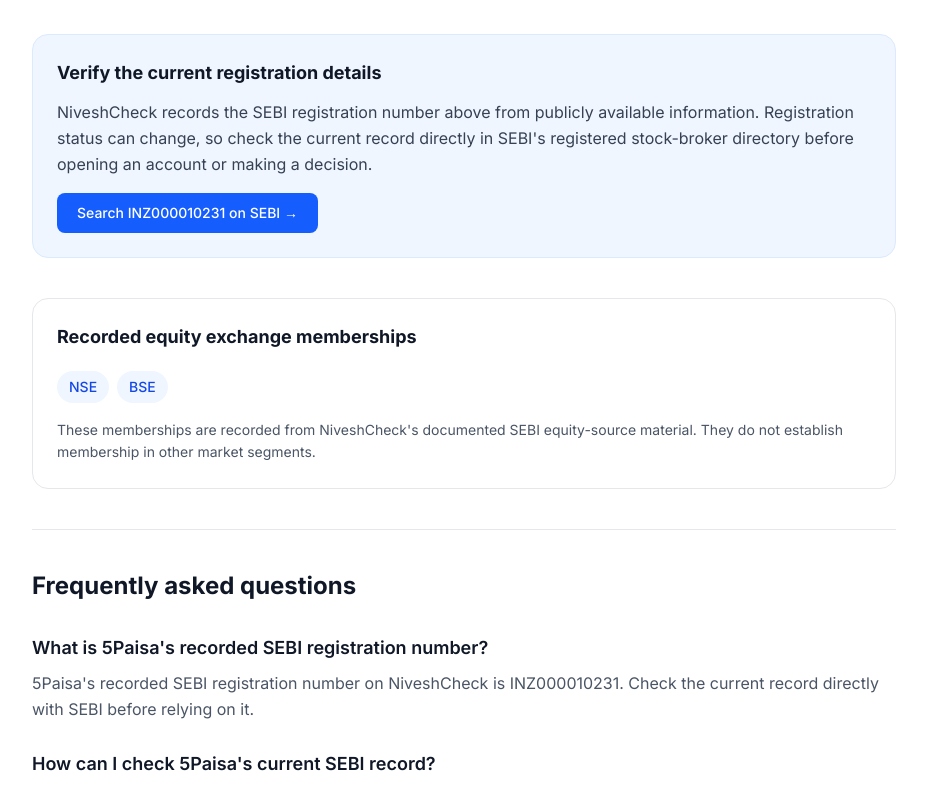
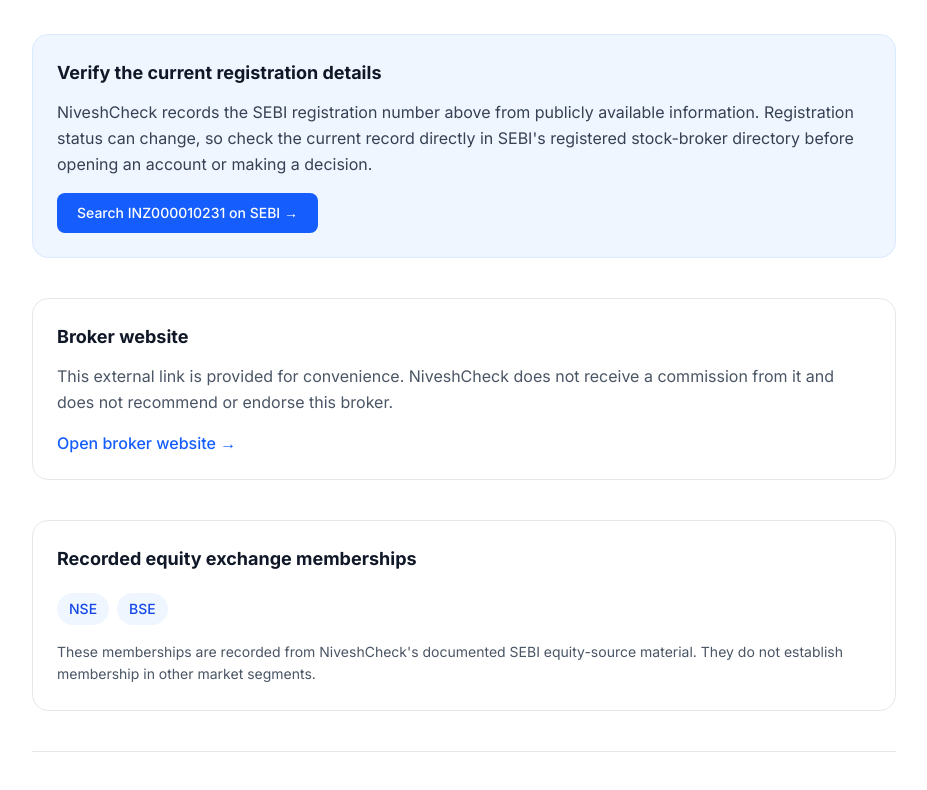
Before and after one commit to divynventures/niveshcheck, a Next.js app: page /brokers/5paisa in a window 1280 px wide. Shown: the part 694-1484 px from the top of the page, without its empty margins (176-1103 px from the left). Built offline with nearby package versions, Linux system fonts and the light colour scheme.

Commit message:
Restore neutral broker website links

```diff
--- a/src/app/brokers/[slug]/page.tsx
+++ b/src/app/brokers/[slug]/page.tsx
@@ -214,6 +214,24 @@
         </a>
       </section>
 
+      {broker.website && (
+        <section className="bg-white border border-gray-200 rounded-2xl p-6 mb-10">
+          <h2 className="font-bold text-lg text-gray-900 mb-3">Broker website</h2>
+          <p className="text-gray-600 leading-relaxed mb-4">
+            This external link is provided for convenience. NiveshCheck does not receive
+            a commission from it and does not recommend or endorse this broker.
+          </p>
+          <a
+            href={broker.website}
+            target="_blank"
+            rel="noopener noreferrer"
+            className="inline-block text-blue-600 font-medium hover:underline"
+          >
+            Open broker website →
+          </a>
+        </section>
+      )}
+
       {/* Equity exchange memberships */}
       <div className="bg-white border border-gray-200 rounded-2xl p-6 mb-10">
         <h2 className="font-bold text-lg text-gray-900 mb-5">
```
Also changed, not shown: 1 other file (tests, documents, lock files or other folders).
